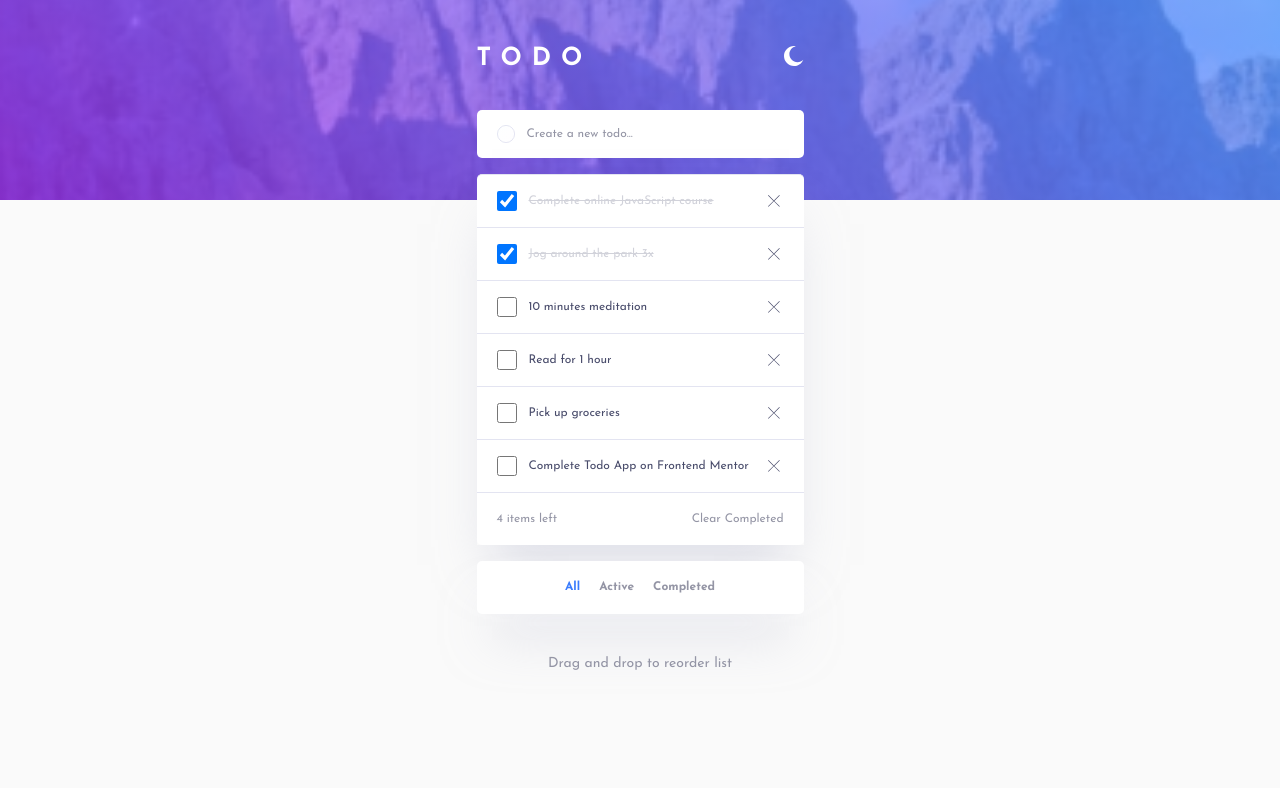
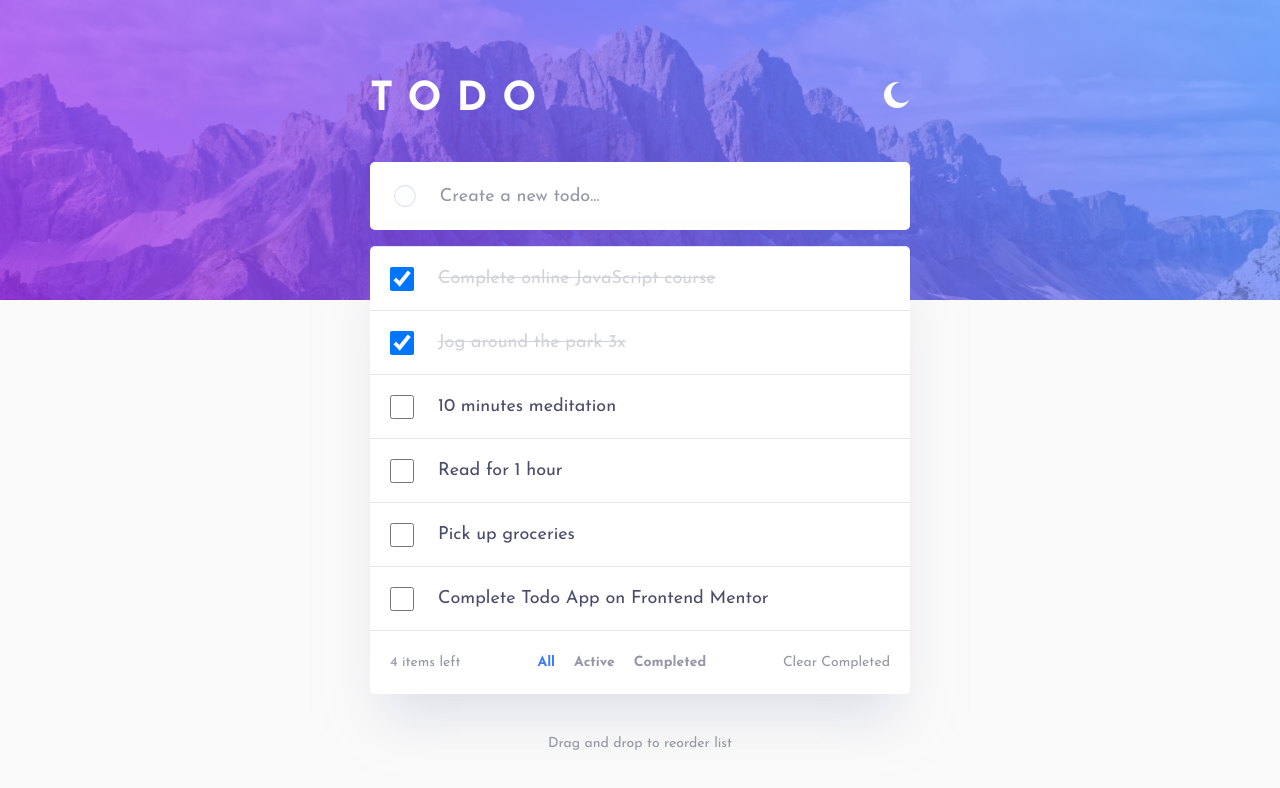
Before and after one commit to nuntawat168/todo-app, a React (Vite) app: page / in a window 1280 px wide. Shown: the top 788 px of the page. Built offline with nearby package versions, Linux system fonts and the light colour scheme.

Commit message:
feat: add responsive design for desktop

```diff
--- a/src/components/AppContainers.jsx
+++ b/src/components/AppContainers.jsx
@@ -4,9 +4,11 @@ const AppContainers = (props) => {
   return (
     <div className="bg-[#FAFAFA] w-auto min-h-screen flex flex-col justify-start items-center relative ">
       <div
-        className={`w-full h-[200px] bg-cover bg-center bg-img absolute`}
+        className={`w-full h-[200px] bg-cover bg-center bg-img-mobile absolute md:h-[250px] md:bg-img-desktop xl:h-[300px] xl:bg-img-desktop xl:bg-top-ice`}
       ></div>
-      <div className=" z-10 w-[327px] mt-[40px]">{props.children}</div>
+      <div className=" z-10 w-[327px] mt-[40px] md:mt-[55px] xl:min-w-[540px] xl:mt-[70px]">
+        {props.children}
+      </div>
     </div>
   );
 };
--- a/src/components/AppHeader.jsx
+++ b/src/components/AppHeader.jsx
@@ -3,14 +3,12 @@ import React from "react";
 const AppHeader = () => {
   return (
     <div className=" flex flex-row justify-between items-start mb-8">
-      <p className="text-white text-[25px] font-extrabold tracking-[10px]">
+      <p className="text-white text-[25px] font-extrabold tracking-[10px] xl:text-[40px] xl:font-bold xl:tracking-[15px]">
         TODO
       </p>
       <svg
-        className="mt-[6px]"
+        className="mt-[6px] w-5 h-5 xl:w-[26px] xl:h-[26px] xl:mt-[12px]"
         xmlns="http://www.w3.org/2000/svg"
-        width="20"
-        height="20"
         viewBox="0 0 20 20"
         fill="none"
       >
--- a/src/components/InputTodoField.jsx
+++ b/src/components/InputTodoField.jsx
@@ -28,11 +28,10 @@ const InputTodoField = () => {
     setInputTodo("");
   }
   return (
-    <div className="w-full h-auto bg-white rounded-[5px] pl-5 py-[14px] flex flex-row justify-center items-center space-x-3">
+    <div className="w-full h-auto bg-white rounded-[5px] pl-5 py-[14px] flex flex-row justify-center items-center space-x-3 xl:py-[22px] xl:pl-6 xl:space-x-6">
       <svg
+        className="w-5 h-5 xl:w-6 xl:h-6"
         xmlns="http://www.w3.org/2000/svg"
-        width="20"
-        height="20"
         viewBox="0 0 20 20"
         fill="none"
       >
@@ -71,7 +70,7 @@ const InputTodoField = () => {
         placeholder="Create a new todo..."
         onChange={handleOnChangeInputTodo}
         onKeyDown={handleOnKeyDownInputTodo}
-        className="w-full h-full grow text-xs font-normal focus:outline-none text-[#393A4B] placeholder:text-[#9495A5] "
+        className="w-full h-full grow text-xs font-normal focus:outline-none text-[#393A4B] placeholder:text-[#9495A5] xl:text-lg"
       />
     </div>
   );
--- a/src/components/SelectFilterTodoItems.jsx
+++ b/src/components/SelectFilterTodoItems.jsx
@@ -4,7 +4,9 @@ import { useTodo } from "../contexts/todoContext";
 const SelectFilterTodoItems = () => {
   const { selectFilter, setSelectFilter } = useTodo();
   return (
-    <div className="mt-4 flex justify-center items-center w-full min-h-[53px] bg-white px-5 py-4 text-xs font-bold  rounded-[5px] space-x-[19px] shadow-todoLists">
+    <div
+      className={`mt-4 flex justify-center items-center w-full min-h-[53px] bg-white px-5 py-4 text-xs font-bold  rounded-[5px] space-x-[19px] shadow-todoLists xl:hidden`}
+    >
       <button
         onClick={() => setSelectFilter("all")}
         className={`${
--- a/src/components/TodoItems.jsx
+++ b/src/components/TodoItems.jsx
@@ -17,6 +17,7 @@ const TodoItems = () => {
     isMobileScreen,
     filterTodoItems,
     selectFilter,
+    setSelectFilter,
   } = useTodo();
 
   function handleOnChangeChecked(index) {
@@ -68,10 +69,11 @@ const TodoItems = () => {
                 ${isDragging && `z-50`}
                 flex justify-start items-center w-full min-h-[53px] bg-white px-5 py-4 border-t-[1px] border-[#E3E4F1] text-xs font-normal
                 space-x-3 relative
+                group xl:min-h-[64px] xl:text-lg
               `}
       >
         <input
-          className="w-5 h-5 mr-3"
+          className="w-5 h-5 mr-3 xl:w-6 xl:h-6 xl:mr-6"
           type="checkbox"
           id={`todo-item-${todoItem.id}`}
           checked={todoItem.status === "completed" ? true : false}
@@ -81,7 +83,7 @@ const TodoItems = () => {
         />
         {todoItem.todo}
         <button
-          className="absolute right-6 w-3 h-3 z-20"
+          className="absolute right-6 w-3 h-3 z-20 xl:w-[18px] xl:h-[18px] xl:group-hover:flex xl:hidden"
           onClick={() => {
             handleOnDeleteTodoItem(index);
           }}
@@ -89,8 +91,6 @@ const TodoItems = () => {
           <svg
             className="z-10"
             xmlns="http://www.w3.org/2000/svg"
-            width="12"
-            height="12"
             viewBox="0 0 12 12"
             fill="none"
           >
@@ -163,10 +163,44 @@ const TodoItems = () => {
           You have nothing to do
         </div>
       )}
-      <div className="flex items-center justify-between w-full min-h-[53px] bg-white px-5 py-4 border-t-[1px] border-[#E3E4F1] text-xs font-normal text-[#9495A5] rounded-b-[5px]">
+      <div className="flex items-center justify-between w-full min-h-[53px] bg-white px-5 py-4 border-t-[1px] border-[#E3E4F1] text-xs font-normal text-[#9495A5] rounded-b-[5px] xl:text-sm xl:min-h-[64px]">
         <div>
           {todoItems.filter(({ status }) => status === "active").length} items
           left
+        </div>
+        <div
+          className={`xl:flex justify-center items-center font-bold space-x-[19px] hidden`}
+        >
+          <button
+            onClick={() => setSelectFilter("all")}
+            className={`${
+              selectFilter === "all"
+                ? "text-[#3A7CFD]"
+                : "text-[#9495A5] hover:text-[#494C6B]"
+            } `}
+          >
+            All
+          </button>
+          <button
+            onClick={() => setSelectFilter("active")}
+            className={`${
+              selectFilter === "active"
+                ? "text-[#3A7CFD]"
+                : "text-[#9495A5] hover:text-[#494C6B]"
+            } `}
+          >
+            Active
+          </button>
+          <button
+            onClick={() => setSelectFilter("completed")}
+            className={`${
+              selectFilter === "completed"
+                ? "text-[#3A7CFD]"
+                : "text-[#9495A5] hover:text-[#494C6B]"
+            } `}
+          >
+            Completed
+          </button>
         </div>
         <button
           onClick={handleOnClearCompleted}
--- a/tailwind.config.js
+++ b/tailwind.config.js
@@ -7,10 +7,16 @@ export default {
     },
     extend: {
       backgroundImage: {
-        img: "linear-gradient(225deg, rgba(85, 150, 255, 0.75) 0%, rgba(172, 45, 235, 0.75) 100%), url('/src/assets/bg_img2.png')",
+        "img-mobile":
+          "linear-gradient(225deg, rgba(85, 150, 255, 0.75) 0%, rgba(172, 45, 235, 0.75) 100%), url('/src/assets/bg-img-mobile.png')",
+        "img-desktop":
+          "linear-gradient(225deg, rgba(85, 150, 255, 0.75) 0%, rgba(172, 45, 235, 0.75) 100%), url('/src/assets/bg-img-desktop.png')",
       },
       boxShadow: {
         todoLists: "0px 35px 50px -15px rgba(194, 195, 214, 0.5)",
+      },
+      backgroundPosition: {
+        "top-ice": "center bottom",
       },
     },
   },
```
Also changed, not shown: src/assets/bg-img-desktop.png (added), src/assets/bg-img-mobile.png (renamed from src/assets/bg_img2.png).
